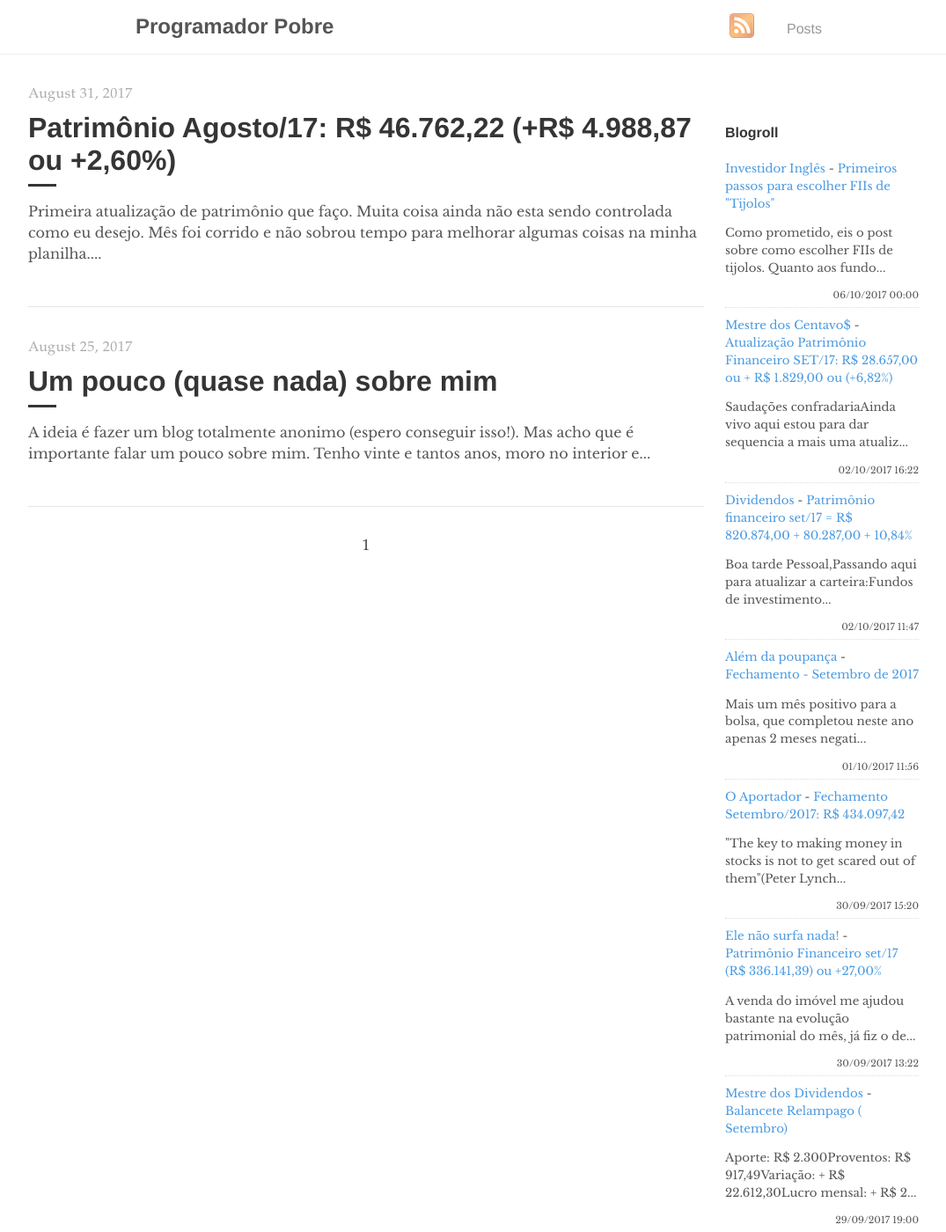
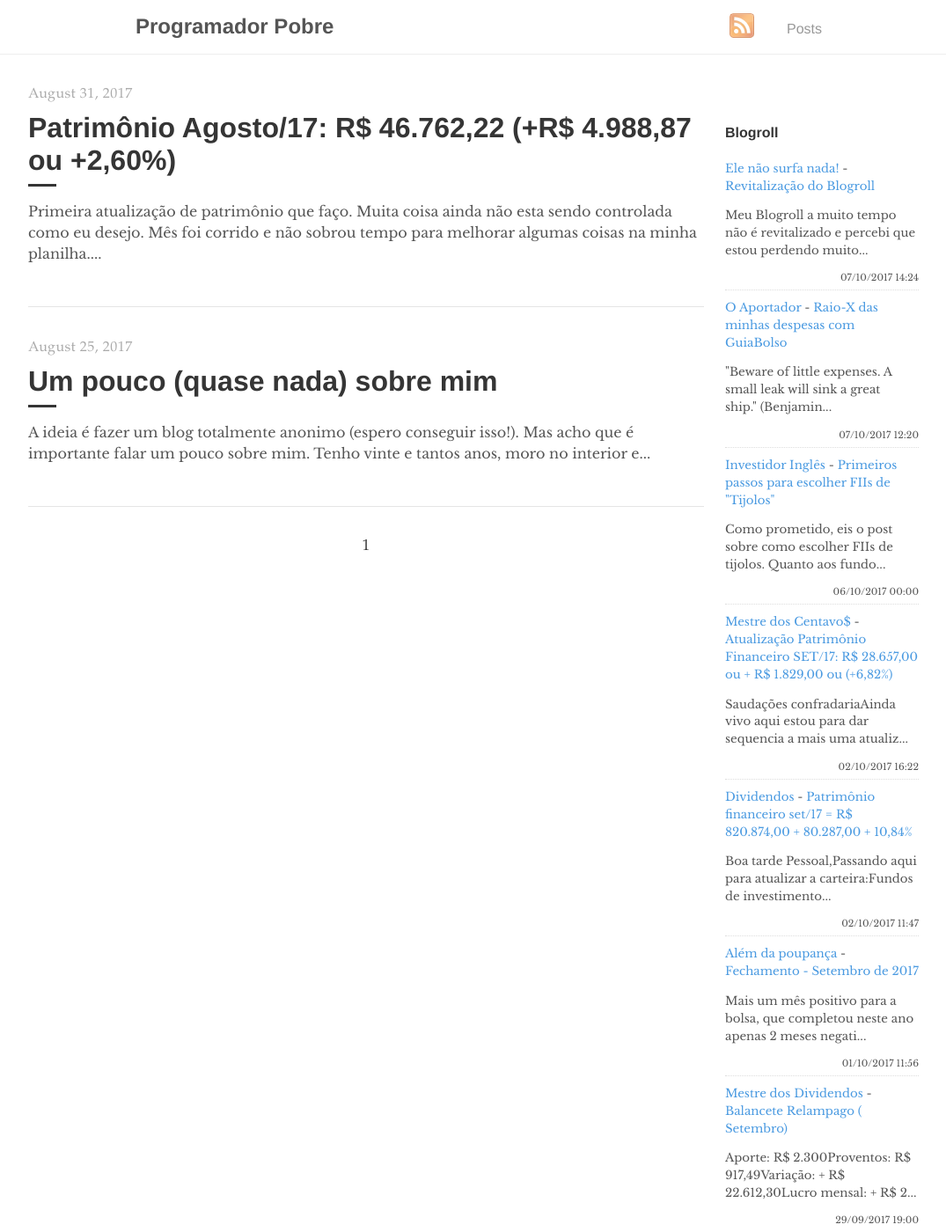
Before and after one commit to programadorpobre/programadorpobre.github.io, a Jekyll site: the page built from index.html, in a window 1280 px wide and 1400 px high. Shown: the whole window at 88% size, without its empty margins (96-1171 px from the left). Built offline with Jekyll 4.4.1, drawn with Linux system fonts in a browser that asks for light colours; the list of posts is cut into pages by our own code; comment, search, counter and statistics services are not loaded.

Commit message:
[ci skip] travis #63

```diff
--- a/_includes/feed-entries.html
+++ b/_includes/feed-entries.html
@@ -1,3 +1,13 @@
+<div class="feed-entry">
+    <a class="feed-entry-site-name" href="http://elenaosurfanada.blogspot.com/">Ele não surfa nada!</a> - <a class="feed-entry-title" href="http://elenaosurfanada.blogspot.com/2017/10/revitalizacao-do-blogroll.html">Revitalização do Blogroll</a>
+    <p class="feed-entry-summary">Meu Blogroll a muito tempo não é revitalizado e percebi que estou perdendo muito...</p>
+    <time datetime="2017-10-07T14:24:00.001-03:00">07/10/2017 14:24</time>
+</div>
+<div class="feed-entry">
+    <a class="feed-entry-site-name" href="http://oaportadorfinanceiro.blogspot.com/">O Aportador</a> - <a class="feed-entry-title" href="http://oaportadorfinanceiro.blogspot.com/2017/10/raio-x-das-minhas-despesas-com-guiabolso.html">Raio-X das minhas despesas com GuiaBolso</a>
+    <p class="feed-entry-summary">"Beware of little expenses. A small leak will sink a great ship."&nbsp;(Benjamin...</p>
+    <time datetime="2017-10-07T12:20:00.003-03:00">07/10/2017 12:20</time>
+</div>
 <div class="feed-entry">
     <a class="feed-entry-site-name" href="http://investidoringles.blogspot.com/">Investidor Inglês</a> - <a class="feed-entry-title" href="http://investidoringles.blogspot.com/2017/10/primeiros-passos-escolher-fii-de-tijolo.html">Primeiros passos para escolher FIIs de "Tijolos"</a>
     <p class="feed-entry-summary">Como prometido, eis o post sobre como escolher FIIs de tijolos. Quanto aos fundo...</p>
@@ -19,16 +29,6 @@
     <time datetime="2017-10-01T11:56:00.002-03:00">01/10/2017 11:56</time>
 </div>
 <div class="feed-entry">
-    <a class="feed-entry-site-name" href="http://oaportadorfinanceiro.blogspot.com/">O Aportador</a> - <a class="feed-entry-title" href="http://oaportadorfinanceiro.blogspot.com/2017/09/fechamento-setembro2017-r-43409742.html">Fechamento Setembro/2017: R$ 434.097,42</a>
-    <p class="feed-entry-summary">"The key to making money in stocks is not to get scared out of them"(Peter Lynch...</p>
-    <time datetime="2017-09-30T15:20:00.002-03:00">30/09/2017 15:20</time>
-</div>
-<div class="feed-entry">
-    <a class="feed-entry-site-name" href="http://elenaosurfanada.blogspot.com/">Ele não surfa nada!</a> - <a class="feed-entry-title" href="http://elenaosurfanada.blogspot.com/2017/09/patrimonio-financeiro-set17-r-33614139.html">Patrimônio Financeiro set/17 (R$ 336.141,39) ou +27,00%</a>
-    <p class="feed-entry-summary">A venda do imóvel me ajudou bastante na evolução patrimonial do mês, já fiz o de...</p>
-    <time datetime="2017-09-30T13:22:00.000-03:00">30/09/2017 13:22</time>
-</div>
-<div class="feed-entry">
     <a class="feed-entry-site-name" href="http://mestredosdividendos.blogspot.com/">Mestre dos Dividendos</a> - <a class="feed-entry-title" href="http://mestredosdividendos.blogspot.com/2017/09/balancete-relampago-setembro.html">Balancete Relampago ( Setembro)</a>
     <p class="feed-entry-summary">Aporte: R$ 2.300Proventos: R$ 917,49Variação: + R$ 22.612,30Lucro mensal: + R$ 2...</p>
     <time datetime="2017-09-29T19:00:00.000-07:00">29/09/2017 19:00</time>
```
